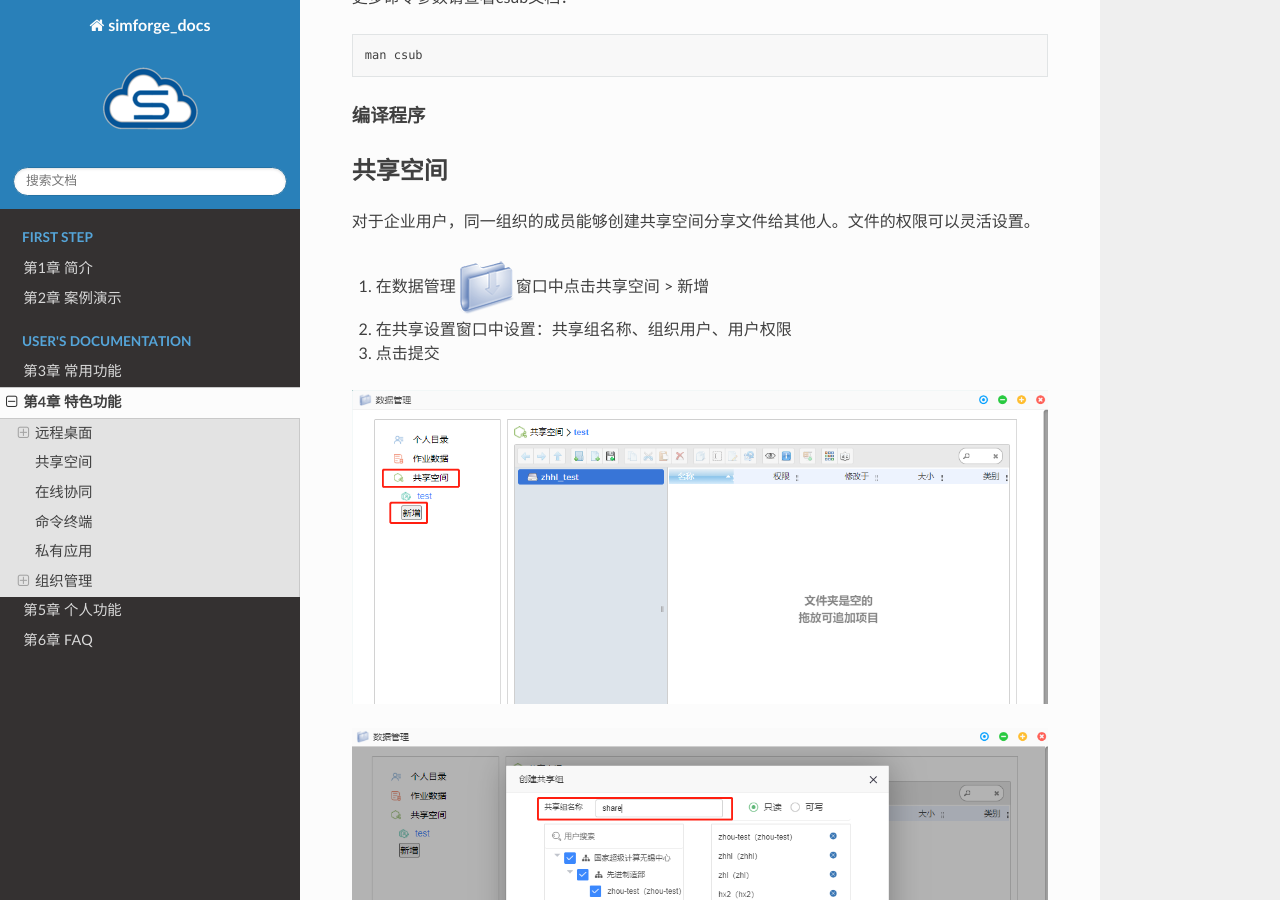
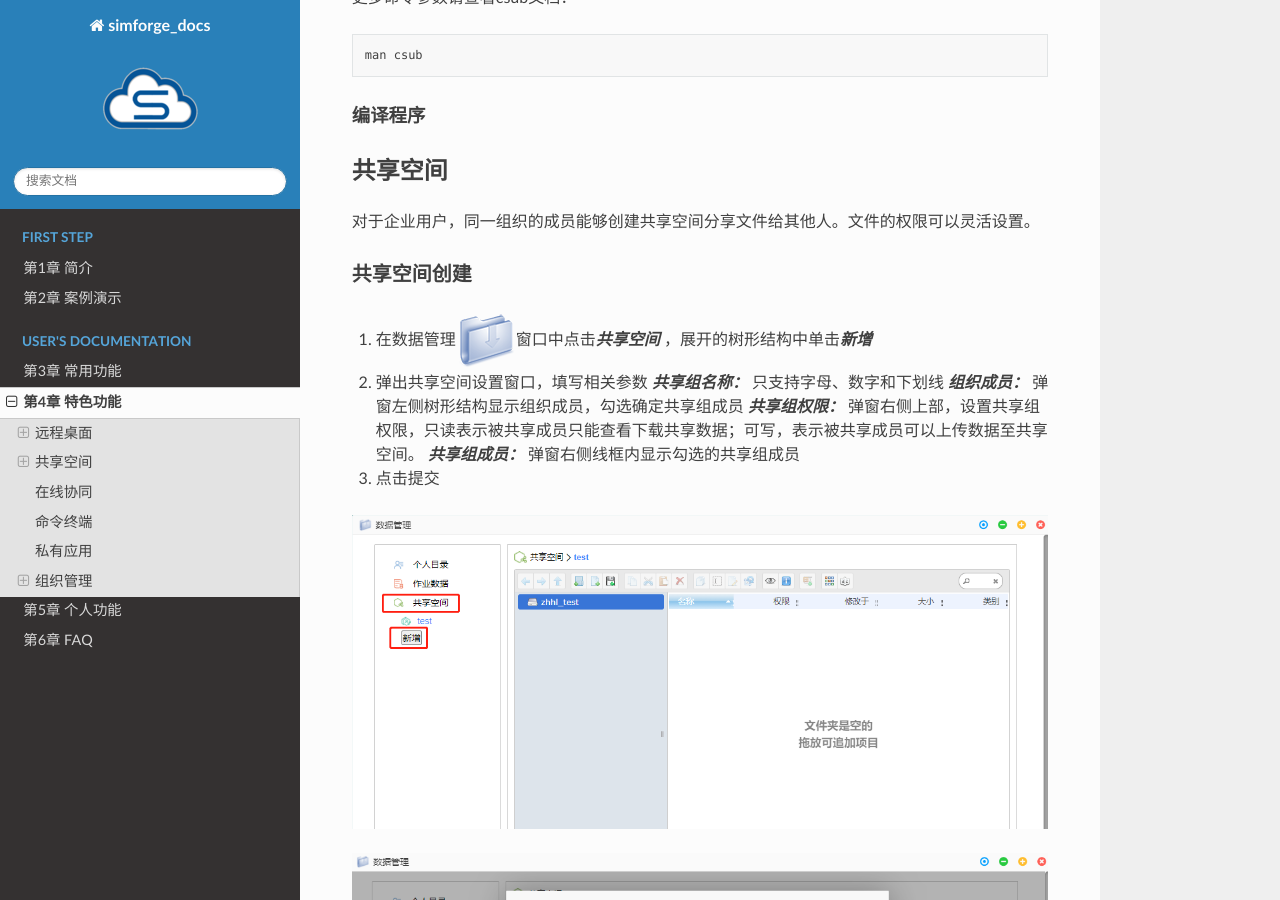
Before and after one commit to readthedocs/tutorial-sphinx-markdown-library, a Sphinx documentation site: the page built from docs/source/feature.md, in a window 1280 px wide and 900 px high, scrolled down 2007 px. Built offline with Sphinx 7.4.7 and the Read the Docs theme 2.0.0, drawn with Linux system fonts in a browser that asks for light colours.

Commit message:
修改共享空间

```diff
--- a/docs/source/feature.md
+++ b/docs/source/feature.md
@@ -52,9 +52,13 @@ man csub
 ## 共享空间
 
 对于企业用户，同一组织的成员能够创建共享空间分享文件给其他人。文件的权限可以灵活设置。
-
-1. 在数据管理![](figs/fre/file.png)窗口中点击共享空间 > 新增
-2. 在共享设置窗口中设置：共享组名称、组织用户、用户权限
+### 共享空间创建
+1. 在数据管理![](figs/fre/file.png)窗口中点击***共享空间*** ，展开的树形结构中单击***新增***
+2. 弹出共享空间设置窗口，填写相关参数
+***共享组名称：*** 只支持字母、数字和下划线
+***组织成员：*** 弹窗左侧树形结构显示组织成员，勾选确定共享组成员
+***共享组权限：*** 弹窗右侧上部，设置共享组权限，只读表示被共享成员只能查看下载共享数据；可写，表示被共享成员可以上传数据至共享空间。
+***共享组成员：*** 弹窗右侧线框内显示勾选的共享组成员
 3. 点击提交
 
 ![](figs/feature/share_add.png)
```
